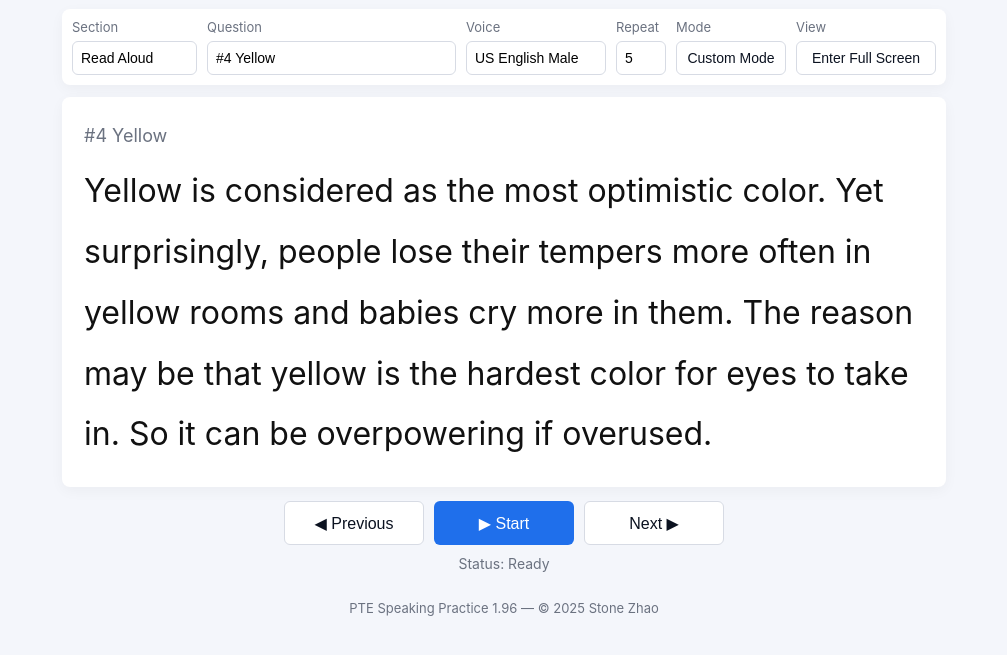
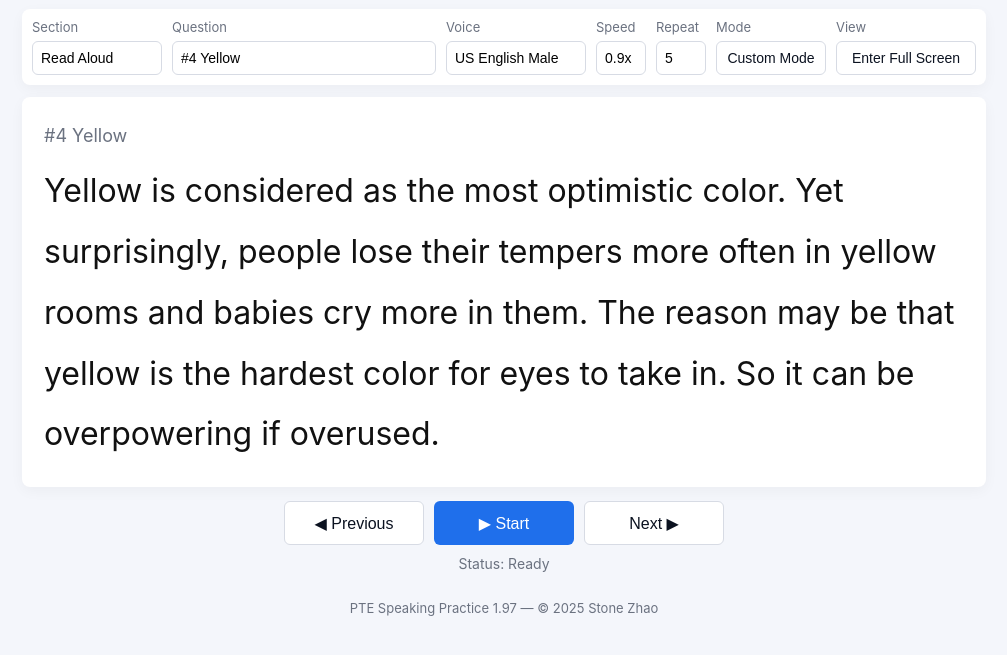
Before and after one commit to HelloPotter/ra, a plain HTML site: page index.html in a window 1280 px wide. Shown: the part 103-758 px from the top of the page, without its empty margins (136-1143 px from the left). Drawn offline with Linux system fonts and the light colour scheme.

Commit message:
Update title to version 1.97 and add speed control

```diff
--- a/index.html
+++ b/index.html
@@ -3,7 +3,7 @@
 <head>
 <meta charset="utf-8" />
 <meta name="viewport" content="width=device-width,initial-scale=1" />
-<title>PTE Speaking Practice — PSP 1.96</title>
+<title>PTE Speaking Practice — PSP 1.97</title>
 
 <!-- ResponsiveVoice TTS -->
 <script src="https://code.responsivevoice.org/responsivevoice.js"></script>
@@ -20,7 +20,7 @@
 }
 *{box-sizing:border-box}
 body{margin:0;background:var(--bg);font-family:Inter, "Segoe UI", Roboto, Arial, sans-serif;color:#0b1220;}
-.wrap{max-width:920px;margin:20px auto;padding:18px;}
+.wrap{max-width:1000px;margin:20px auto;padding:18px;}
 header{text-align:center;margin-bottom:12px;}
 h1{margin:0;font-size:32px;}
 .sub{color:var(--muted);margin-top:6px;font-size:14px;}
@@ -59,9 +59,10 @@ h1{margin:0;font-size:32px;}
 .primary-btn { background:var(--accent); color:#fff; }
 
 /* Fixed widths (Question flexible) */
-.ctrl.section { width:125px; flex:0 0 125px; }
+.ctrl.section { width:130px; flex:0 0 130px; }
 .ctrl.question{ flex:1 1 auto; min-width:220px; } /* Question is flexible */
 .ctrl.voice { width:140px; flex:0 0 140px; }
+.ctrl.speed { width:50px; flex:0 0 50px; } /* 新增语速控件宽度 */
 .ctrl.repeat { width:50px; flex:0 0 50px; } /* a little wider for number input + arrows */
 .ctrl.mode { width:110px; flex:0 0 110px; }
 .ctrl.view { width:140px; flex:0 0 140px; }
@@ -150,6 +151,17 @@ button.big.secondary { background:#fff; border:1px solid #d7dbe4; color:#0b1220;
       </select>
     </div>
 
+    <!-- 新增 Speed 控件 -->
+    <div class="ctrl speed">
+      <label for="speedSelect">Speed</label>
+      <select id="speedSelect" aria-label="Speed select">
+        <option value="0.7">0.7x</option>
+        <option value="0.8">0.8x</option>
+        <option value="0.9" selected >0.9x</option>
+        <option value="1.0">1.0x</option>
+      </select>
+    </div>
+
     <div class="ctrl repeat">
       <label for="repeatInput">Repeat</label>
       <input id="repeatInput" type="number" min="1" max="10" value="5" aria-label="Repeat times">
@@ -181,7 +193,7 @@ button.big.secondary { background:#fff; border:1px solid #d7dbe4; color:#0b1220;
 
   <div id="status" style="text-align:center;color:var(--muted);font-size:14px;margin-bottom:8px;">Status: idle</div>
 
-  <div class="footer">PTE Speaking Practice 1.96 — © 2025 Stone Zhao</div>
+  <div class="footer">PTE Speaking Practice 1.97 — © 2025 Stone Zhao</div>
 </div>
 
 <script>
@@ -330,7 +342,7 @@ const rsPassages = [
 {"id": 56, "title": "Recruiting best students", "text": "We are committed to recruiting the best students regardless of their financial situation."},
 {"id": 57, "title": "Attracting best students", "text": "We are committed to attracting the best students regardless of their financial circumstances."},
 {"id": 58, "title": "Attract very good", "text": "We want to attract very good students regardless of their financial circumstances."},
-{"id": 59, "title":"Son has cold","text":"Your son has a bad cold and is in the nurse's room."},
+{"id": 59,"title":"Son has cold","text":"Your son has a bad cold and is in the nurse's room."},
 {"id":60,"title":"Bus arrive soon","text":"The bus for the airport will arrive soon."},
 {"id":61,"title":"Bus will be there","text":"The bus for the airport will be there soon."},
 {"id":62,"title":"Bring keys","text":"Always bring keys with you because the front door closes automatically."},
@@ -380,6 +392,7 @@ const rsPassages = [
 const selectSection = document.getElementById('selectSection');
 const selectQ = document.getElementById('selectQ');
 const voiceSelect = document.getElementById('voiceSelect');
+const speedSelect = document.getElementById('speedSelect'); // 新增
 const repeatInput = document.getElementById('repeatInput');
 const modeBtn = document.getElementById('modeBtn');
 const fullscreenBtn = document.getElementById('fullscreenBtn');
@@ -578,7 +591,7 @@ function playOneChunk(ci) {
       startProgressiveDuringSpeak(estUtterDur);
 
       responsiveVoice.speak(chunkText, voiceName, {
-        rate: 1.0,
+        rate: speechRate,
         onstart: function() {
           // refine start time
           utterStart = performance.now();
@@ -817,6 +830,14 @@ document.addEventListener('fullscreenchange', () => { fullscreenBtn.textContent
 /* ========== utilities ========== */
 function updateStatus(txt) { statusEl.textContent = `Status: ${txt}`; }
 
+/* ========== speech speed handling ========== */
+/* default speechRate is controlled by speedSelect; update dynamically */
+let speechRate = parseFloat(speedSelect.value) || 1.0;
+speedSelect.addEventListener('change', () => {
+  const v = parseFloat(speedSelect.value);
+  if (!isNaN(v) && v > 0) speechRate = v;
+});
+
 /* ========== init ========== */
 (function init() {
   populateSections();
```
